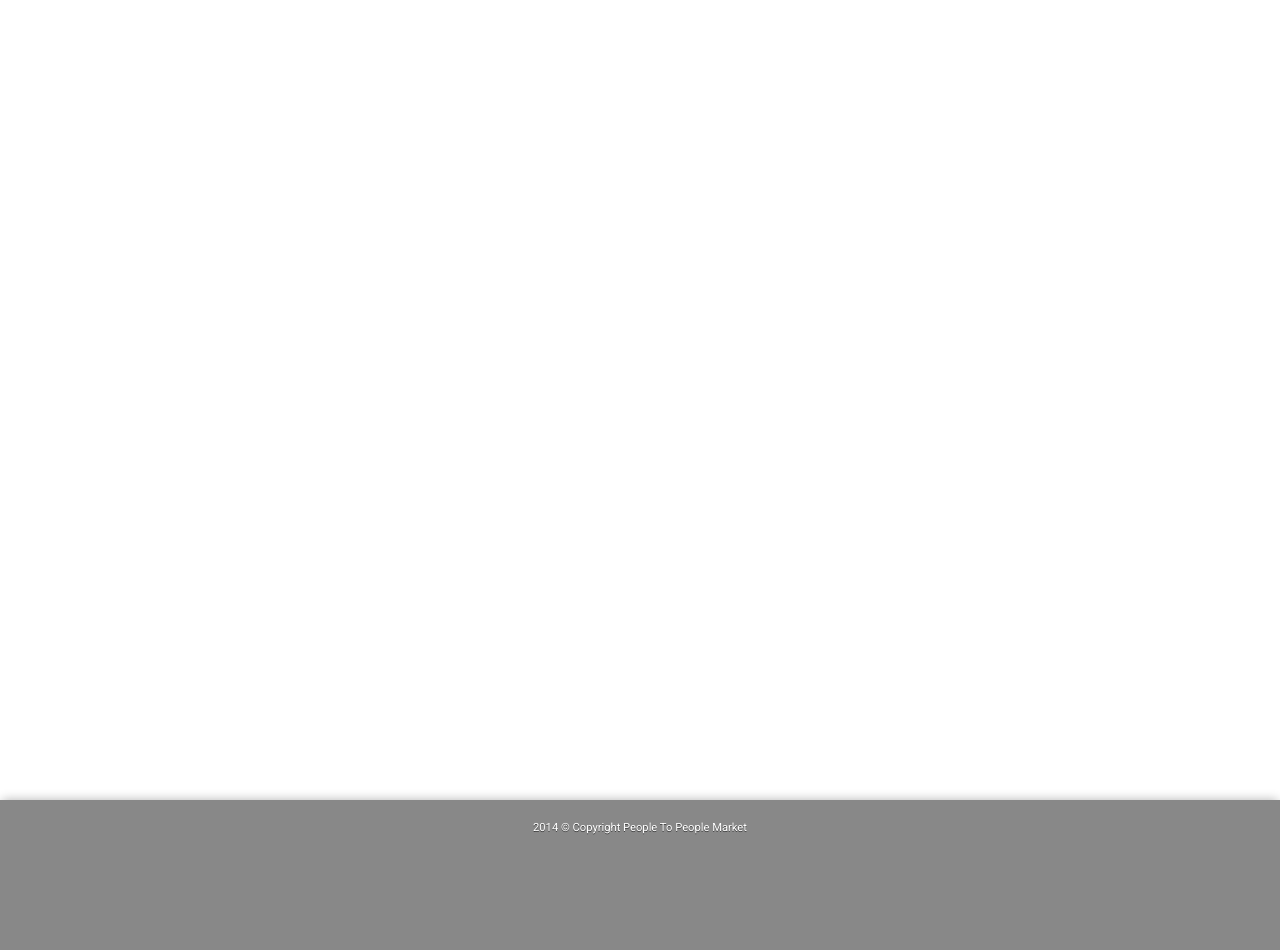
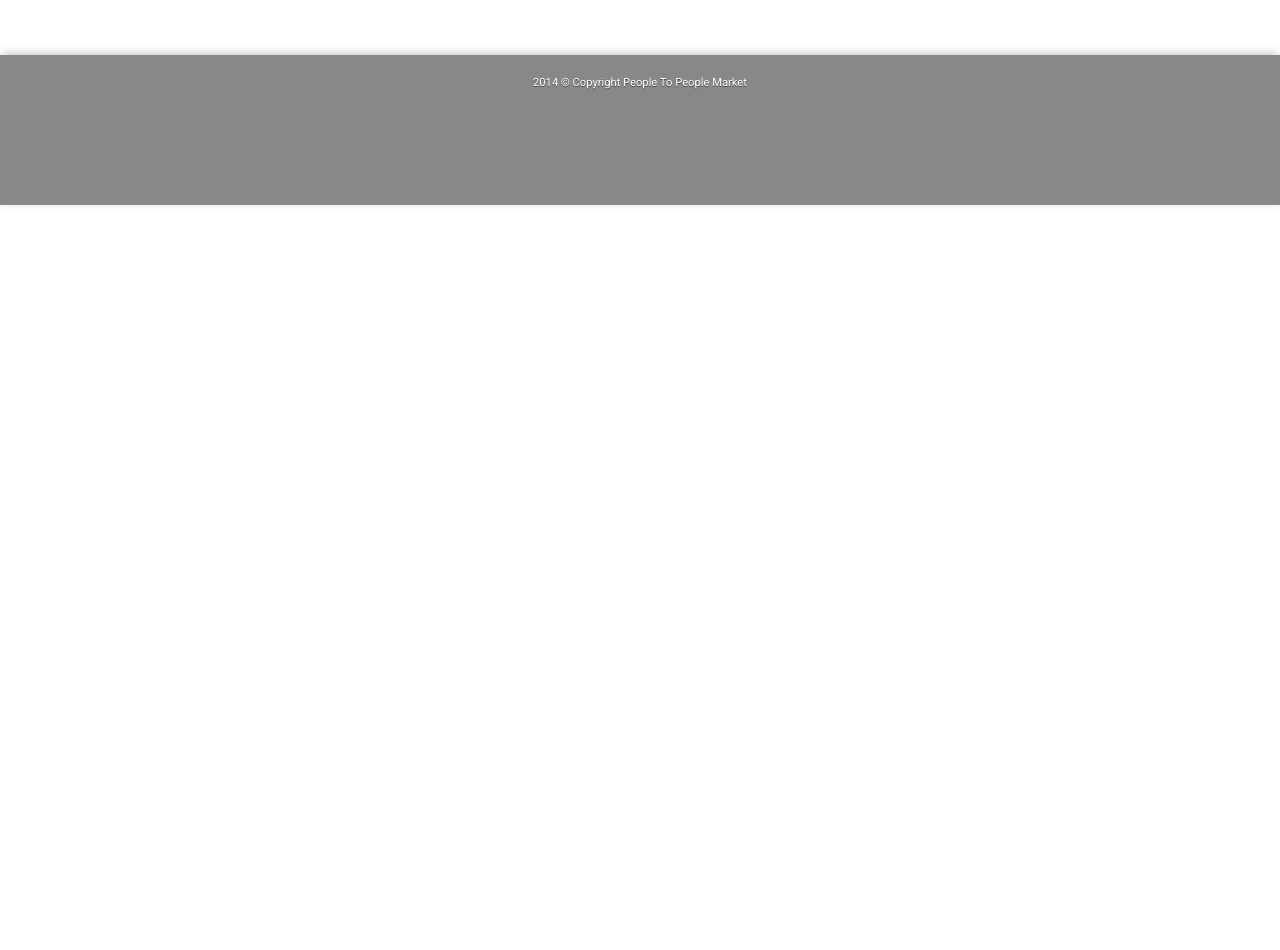
Before and after one commit to qfoxic/EssayCoffeeBackend, a Django app: template templates/default/layout.html in a window 1280 px wide. Shown: the part 55-1005 px from the top of the page. After the commit the page ends 261 px from the top, so only its background shows below. Run offline with Django 3.2, Linux system fonts and the light colour scheme; the template is opened without the code that fills it, so the values that code supplies are empty; parts of the project's set-up code (start-up, migrations or seed data) failed here and were passed over; some libraries are stand-ins or nearby versions.

Commit message:
html layout changes

```diff
--- a/static/css/default/style.css
+++ b/static/css/default/style.css
@@ -8,6 +8,9 @@ html, body {
 }
 section, article, aside, footer, header, nav, hgroup {
     display: block;
+}
+a {
+    outline: 0 !important;
 }
 section.info {
     min-height: 250px;
@@ -40,8 +43,9 @@ div.copy {
     text-shadow: 0px 1px 0 rgba(0, 0, 0, 0.5);
 }
 section.main {
-    margin: 55px auto 0;
-    height: 100%;
+    margin: 55px auto;
+    /*height: 100%;*/
+    overflow: auto;
     width: 1000px;
 }
 aside.left {
--- a/templates/default/footer.html
+++ b/templates/default/footer.html
@@ -1,3 +1,7 @@
 <footer>
-    <div class="copy">2014 &copy; Copyright People To People Market</div>
+    <section>
+        <div class="copy">
+            2014 &copy; Copyright People To People Market
+        </div>
+    </section>
 </footer>
```
Also changed, not shown: static/js/app.js (line endings or trailing spaces).
